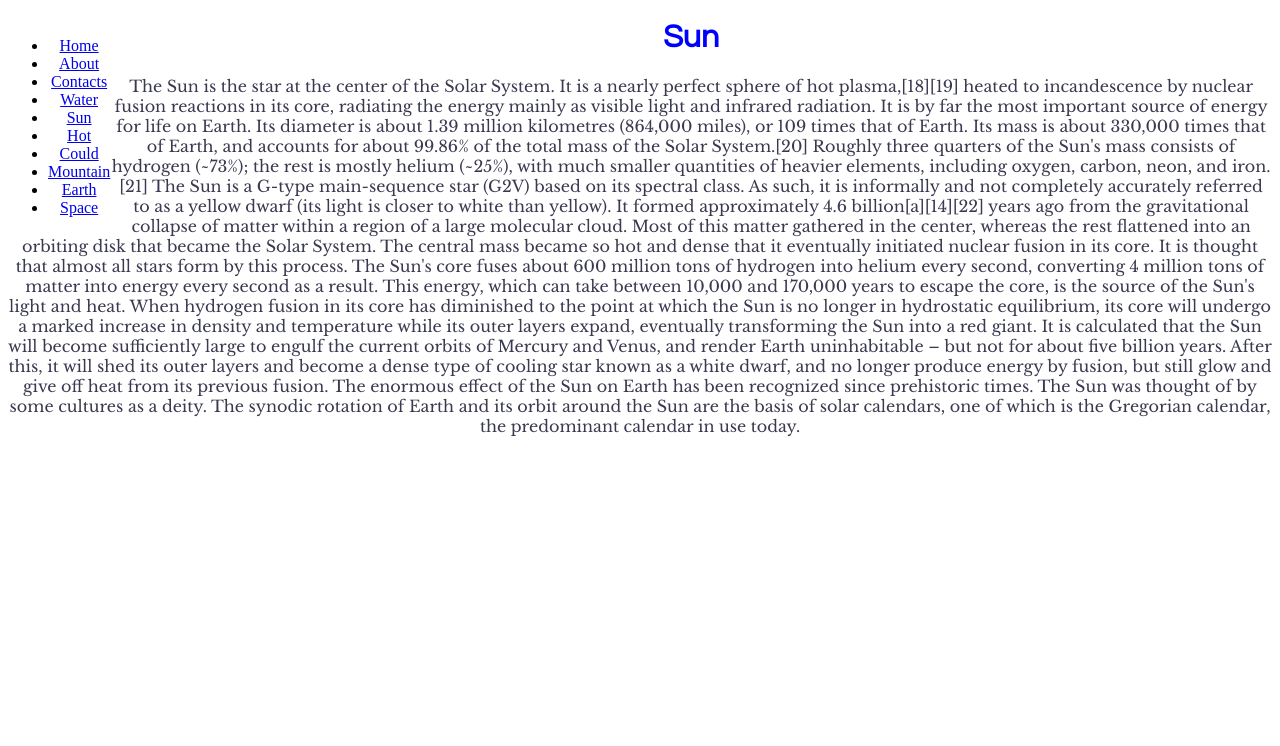
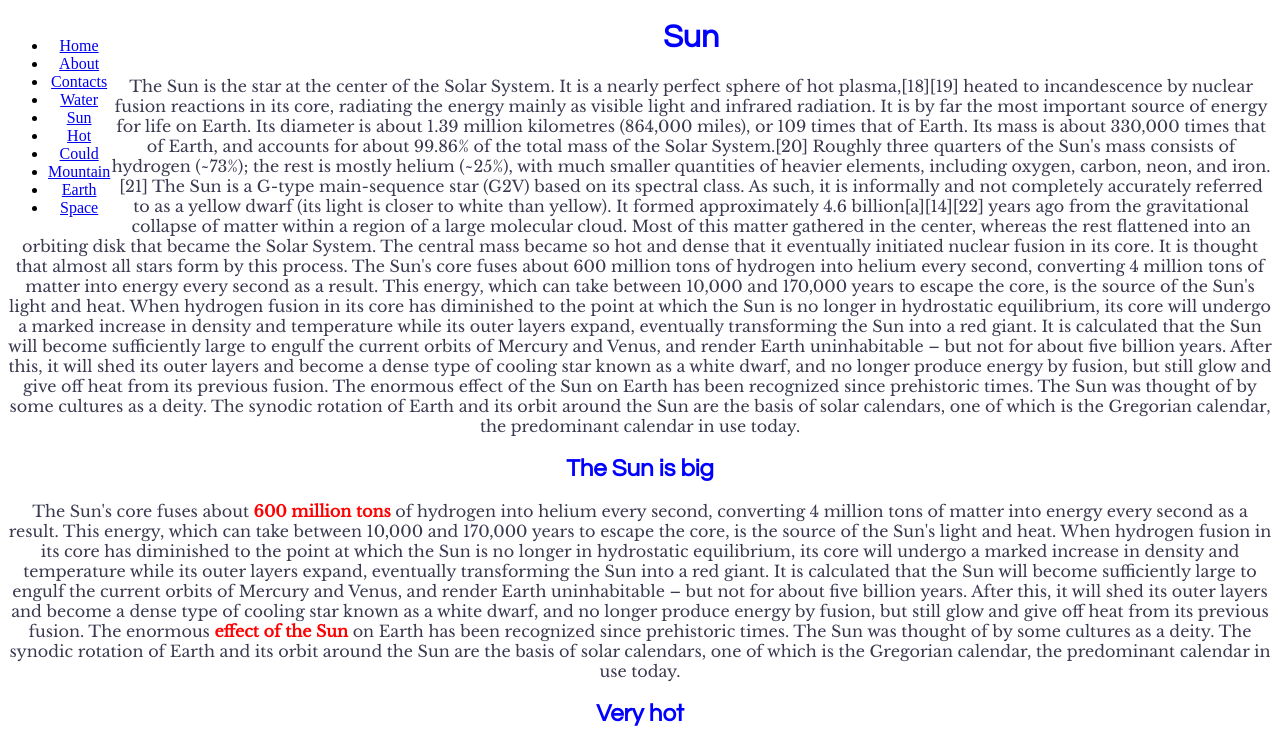
Before and after one commit to Aimarall/router-example, a React (Create React App) app: page /sun in a window 1280 px wide. Shown: the top 746 px of the page. Built offline with nearby package versions, Linux system fonts and the light colour scheme.

Commit message:
deleted no needed text

```diff
--- a/src/components/Sun/Sun.js
+++ b/src/components/Sun/Sun.js
@@ -1,4 +1,6 @@
 import classes from "./Sun.module.css";
+
+
 
 
 const Sun = ({ }) => {
@@ -14,7 +16,30 @@ const Sun = ({ }) => {
         The Sun's core fuses about 600 million tons of hydrogen into helium every second, converting 4 million tons of matter into energy every second as a result. This energy, which can take between 10,000 and 170,000 years to escape the core, is the source of the Sun's light and heat. When hydrogen fusion in its core has diminished to the point at which the Sun is no longer in hydrostatic equilibrium, its core will undergo a marked increase in density and temperature while its outer layers expand, eventually transforming the Sun into a red giant. It is calculated that the Sun will become sufficiently large to engulf the current orbits of Mercury and Venus, and render Earth uninhabitable – but not for about five billion years. After this, it will shed its outer layers and become a dense type of cooling star known as a white dwarf, and no longer produce energy by fusion, but still glow and give off heat from its previous fusion.
 
         The enormous effect of the Sun on Earth has been recognized since prehistoric times. The Sun was thought of by some cultures as a deity. The synodic rotation of Earth and its orbit around the Sun are the basis of solar calendars, one of which is the Gregorian calendar, the predominant calendar in use today.
-     </p>
+
+      <h2>The Sun is big</h2>
+
+       The Sun's core fuses about <strong>600 million tons</strong>  of hydrogen into helium every second, converting 4 million tons of matter into energy every second as a result. This energy, which can take between 10,000 and 170,000 years to escape the core, is the source of the Sun's light and heat. When hydrogen fusion in its core has diminished to the point at which the Sun is no longer in hydrostatic equilibrium, its core will undergo a marked increase in density and temperature while its outer layers expand, eventually transforming the Sun into a red giant. It is calculated that the Sun will become sufficiently large to engulf the current orbits of Mercury and Venus, and render Earth uninhabitable – but not for about five billion years. After this, it will shed its outer layers and become a dense type of cooling star known as a white dwarf, and no longer produce energy by fusion, but still glow and give off heat from its previous fusion.
+
+        The enormous <strong>effect of the Sun </strong> on Earth has been recognized since prehistoric times. The Sun was thought of by some cultures as a deity. The synodic rotation of Earth and its orbit around the Sun are the basis of solar calendars, one of which is the Gregorian calendar, the predominant calendar in use today.
+
+        <h2>Very hot</h2>
+
+        The Sun is the star at the center of the Solar System. It is a nearly perfect sphere of hot plasma,[18][19] heated to incandescence by nuclear fusion reactions in its core, radiating the energy mainly as visible light and infrared radiation. It is by far the most important source of energy for life on Earth. Its diameter is about 1.39 million kilometres (864,000 miles), or 109 times that of Earth. Its mass is about 330,000 times that of Earth, and accounts for about 99.86% of the total mass of the Solar System.[20] Roughly three quarters of the Sun's mass consists of hydrogen (~73%); the rest is mostly helium (~25%), with much smaller quantities of heavier elements, including oxygen, carbon, neon, and iron.[21]
+
+        The Sun is a G-type main-sequence star (G2V) based on its spectral class. As such, it is informally and not completely accurately referred to as a yellow dwarf (its light is closer to white than yellow). It formed approximately 4.6 billion[a][14][22] years ago from the gravitational collapse of matter within a region of a large molecular cloud. Most of this matter gathered in the center, whereas the rest flattened into an orbiting disk that became the Solar System. The central mass became so hot and dense that it eventually initiated nuclear fusion in its core. It is thought that almost all stars form by this process.
+
+        The Sun's core fuses about 600 million tons of hydrogen into helium every second, converting 4 million tons of matter into energy every second as a result. This energy, which can take between 10,000 and 170,000 years to escape the core, is the source of the Sun's light and heat. When hydrogen fusion in its core has diminished to the point at which the Sun is no longer in hydrostatic equilibrium, its core will undergo a marked increase in density and temperature while its outer layers expand, eventually transforming the Sun into a red giant. It is calculated that the Sun will become sufficiently large to engulf the current orbits of Mercury and Venus, and render Earth uninhabitable – but not for about five billion years. After this, it will shed its outer layers and become a dense type of cooling star known as a white dwarf, and no longer produce energy by fusion, but still glow and give off heat from its previous fusion.
+
+        The enormous effect of the Sun on Earth has been recognized since prehistoric times. The Sun was thought of by some cultures as a deity. The synodic rotation of Earth and its orbit around the Sun are the basis of solar calendars, one of which is the Gregorian calendar, the predominant calendar in use today.
+
+        <h2>The Sun is big</h2>
+
+        The Sun is the star at the center of the Solar System. It is a nearly perfect sphere of hot plasma,[18][19] heated to incandescence by nuclear fusion reactions in its core, radiating the energy mainly as visible light and infrared radiation. It is by far the most important source of energy for life on Earth. Its diameter is about 1.39 million kilometres (864,000 miles), or 109 times that of Earth. Its mass is about 330,000 times that of Earth, and accounts for about 99.86% of the total mass of the Solar System.[20] Roughly three quarters of the Sun's mass consists of hydrogen (~73%); the rest is mostly helium (~25%), with much smaller quantities of heavier elements, including oxygen, carbon, neon, and iron.[21]
+
+        The Sun is a G-type main-sequence star (G2V) based on its spectral class. As such, it is informally and not completely accurately referred to as a yellow dwarf (its light is closer to white than yellow). It formed approximately 4.6 billion[a][14][22] years ago from the gravitational collapse of matter within a region of a large molecular cloud. Most of this matter gathered in the center, whereas the rest flattened into an orbiting disk that became the Solar System. The central mass became so hot and dense that it eventually initiated nuclear fusion in its core. It is thought that almost all stars form by this process.
+
+          </p>
 
     </div>
   );
```
